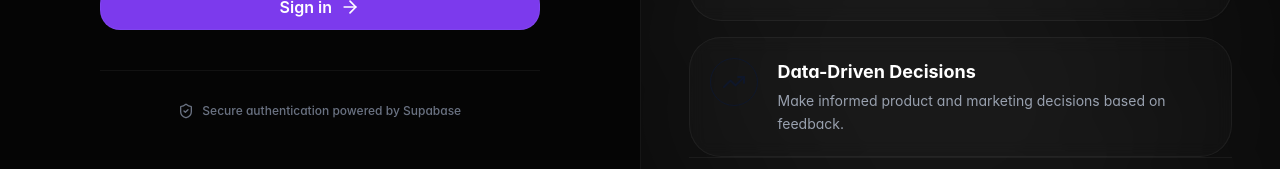
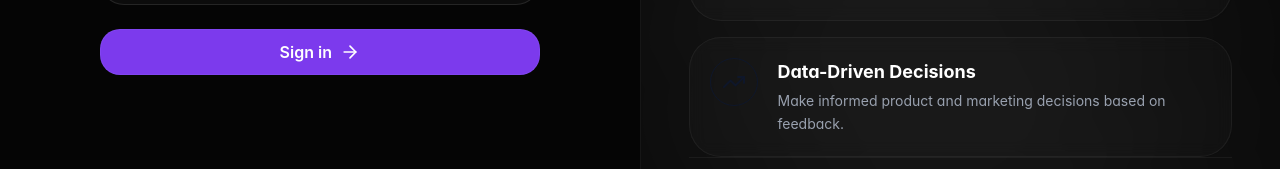
Before and after one commit to manthan-parmar-scaletech/philoneos-digital-customer-platform, a Next.js app: page /login in a window 1280 px wide. Shown: the part 630-799 px from the top of the page. Built offline with nearby package versions, Linux system fonts and the light colour scheme; no server answers.

Commit message:
chore: Remove Supabase authentication message from login page.

```diff
--- a/src/app/login/page.tsx
+++ b/src/app/login/page.tsx
@@ -151,18 +151,6 @@ export default function LoginPage() {
                             <ArrowRight className='w-5 h-5 group-hover:translate-x-1 transition-transform' />
                         </MagicButton>
                     </form>
-
-                    <motion.div
-                        initial={{ opacity: 0 }}
-                        animate={{ opacity: 1 }}
-                        transition={{ delay: 0.7 }}
-                        className='mt-10 pt-8 border-t border-white/5 flex flex-col items-center gap-6'
-                    >
-                        <div className='flex items-center gap-2 text-gray-500 text-xs font-medium'>
-                            <ShieldCheck className='w-4 h-4 text-primary-500/70' />
-                            <span>Secure authentication powered by Supabase</span>
-                        </div>
-                    </motion.div>
                 </motion.div>
             </div>
 
```
